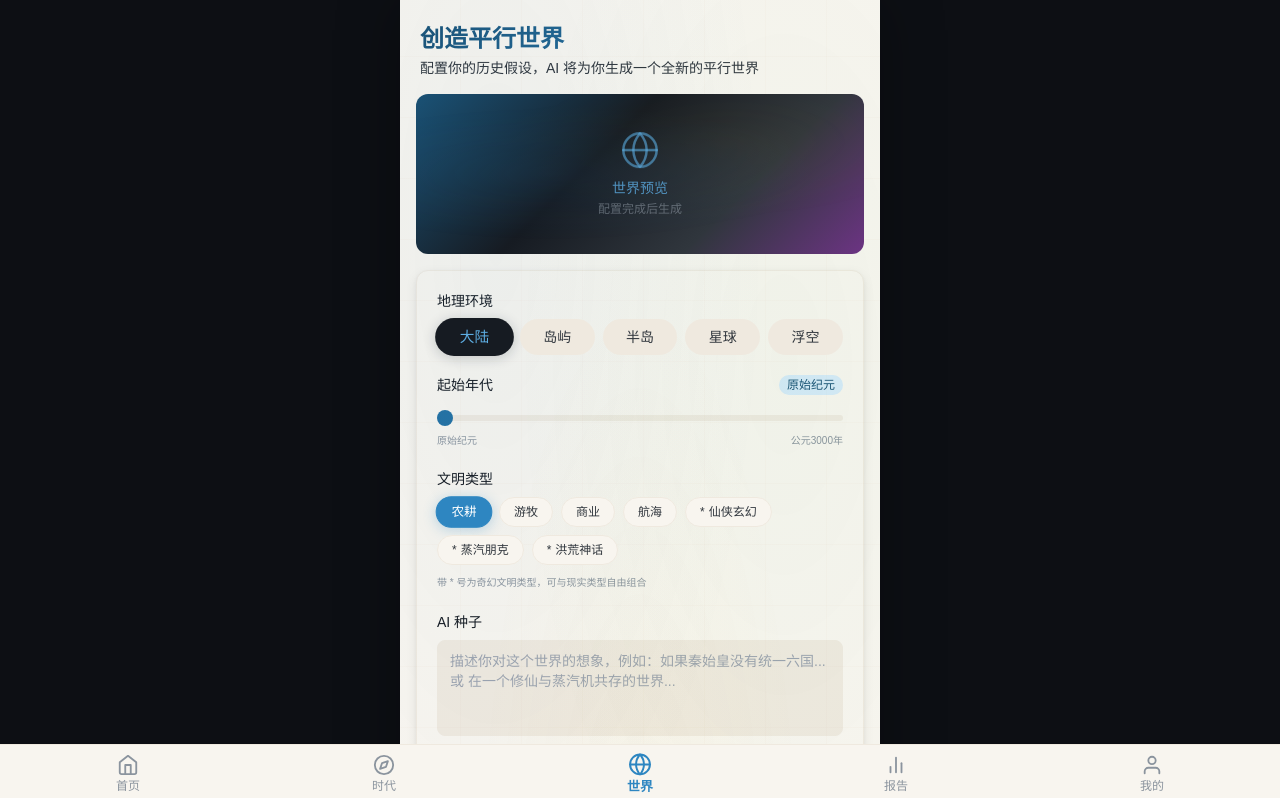
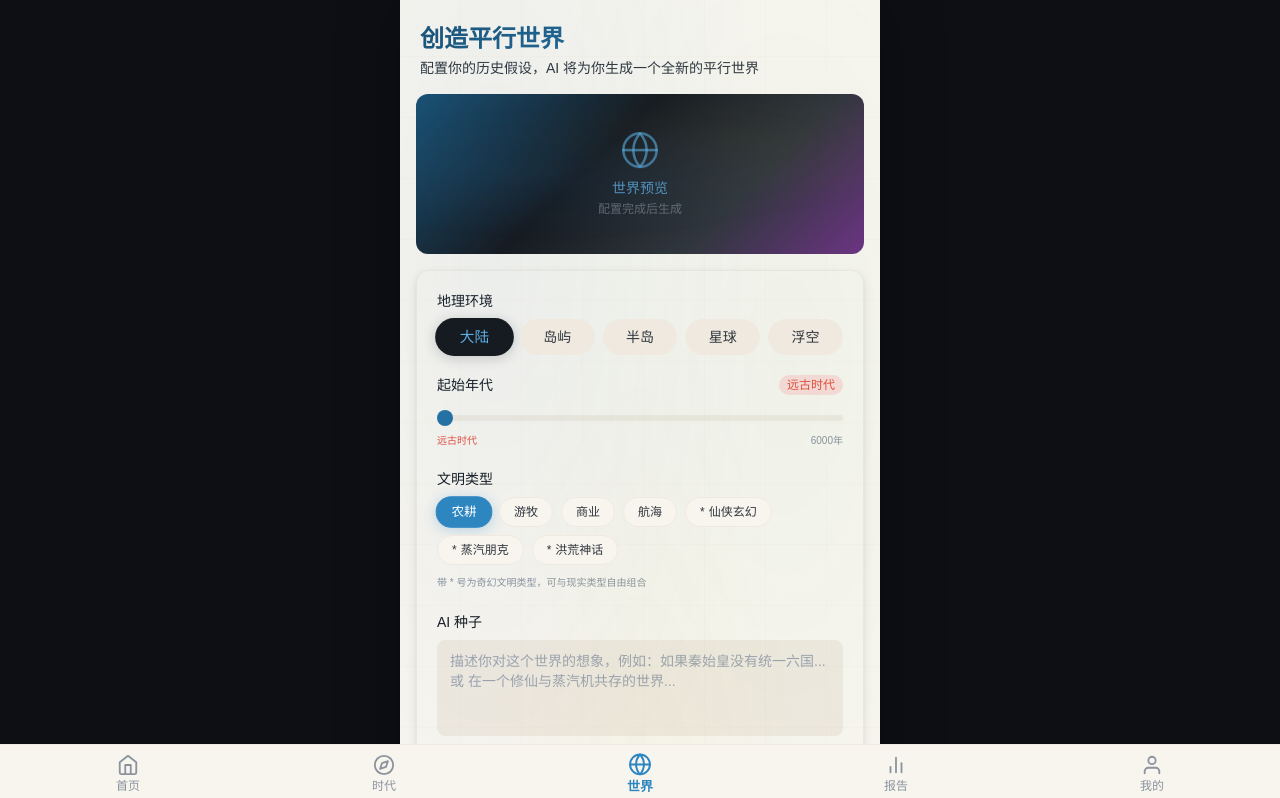
Before and after one commit to ccac639/chronos, a Next.js app: page /world in a window 1280 px wide. Shown: the top 798 px of the page. Built offline with nearby package versions, Linux system fonts and the light colour scheme.

Commit message:
fix: sync world page era labels to match design (远古时代/年 format)

```diff
--- a/src/app/world/page.tsx
+++ b/src/app/world/page.tsx
@@ -35,20 +35,15 @@ export default function WorldPage() {
     });
   };
 
-  /* yearLabel: 0 = 原始, each step = 100 years
-     0 → "原始纪元"
-     1 → "公元前3000年"
+  /* yearLabel: 0 = 远古时代, each step = 100 years
+     0 → "远古时代"
+     1 → "100年"
      ...
-     30 → "公元元年"
-     31 → "公元100年"
-     ...
+     60 → "6000年"
   */
   const yearLabel = (val: number) => {
-    if (val === 0) return '原始纪元';
-    const bc = 3000 - val * 100;
-    if (bc > 0) return `公元前${bc}年`;
-    const ad = -bc;
-    return `公元${ad === 0 ? '元年' : `${ad}年`}`;
+    if (val === 0) return '远古时代';
+    return `${val * 100}年`;
   };
 
   const viewWorld = (id: string) => {
@@ -59,8 +54,8 @@ export default function WorldPage() {
     router.push(`/world/adventure?world=${id}`);
   };
 
-  /* Total range: 60 steps × 100 years = 6000 years span
-     0 = 原始纪元, 30 = 公元元年, 60 = 公元3000年 */
+  /* Total range: 60 steps × 100 years
+     0 = 远古时代, 60 = 6000年 */
   const TOTAL_STEPS = 60;
   const sliderPercent = (startYear / TOTAL_STEPS) * 100;
 
@@ -133,7 +128,7 @@ export default function WorldPage() {
           <div>
             <div className="flex items-center justify-between mb-2">
               <label className="text-sm font-medium" style={{ color: 'var(--ink-dark)' }}>起始年代</label>
-              <span className="text-xs font-medium px-2 py-0.5 rounded-full" style={{ background: 'var(--azurite-pale)', color: 'var(--azurite-deep)' }}>
+              <span className="text-xs font-medium px-2 py-0.5 rounded-full" style={{ background: 'var(--vermillion-pale)', color: 'var(--vermillion)' }}>
                 {yearLabel(startYear)}
               </span>
             </div>
@@ -153,8 +148,8 @@ export default function WorldPage() {
               }}
             />
             <div className="flex justify-between mt-1">
-              <span className="text-[10px]" style={{ color: 'var(--ink-light)' }}>原始纪元</span>
-              <span className="text-[10px]" style={{ color: 'var(--ink-light)' }}>公元3000年</span>
+              <span className="text-[10px]" style={{ color: 'var(--vermillion)' }}>远古时代</span>
+              <span className="text-[10px]" style={{ color: 'var(--ink-light)' }}>6000年</span>
             </div>
           </div>
 
```
